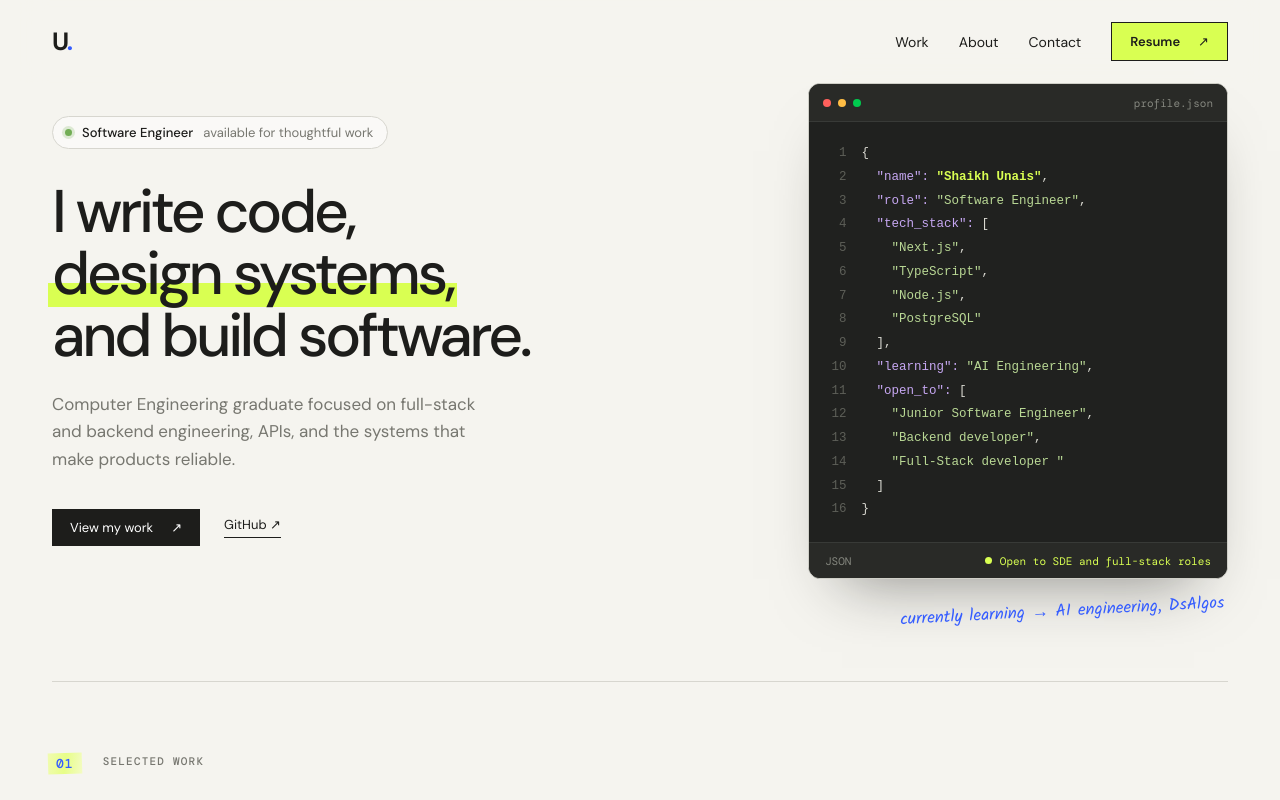
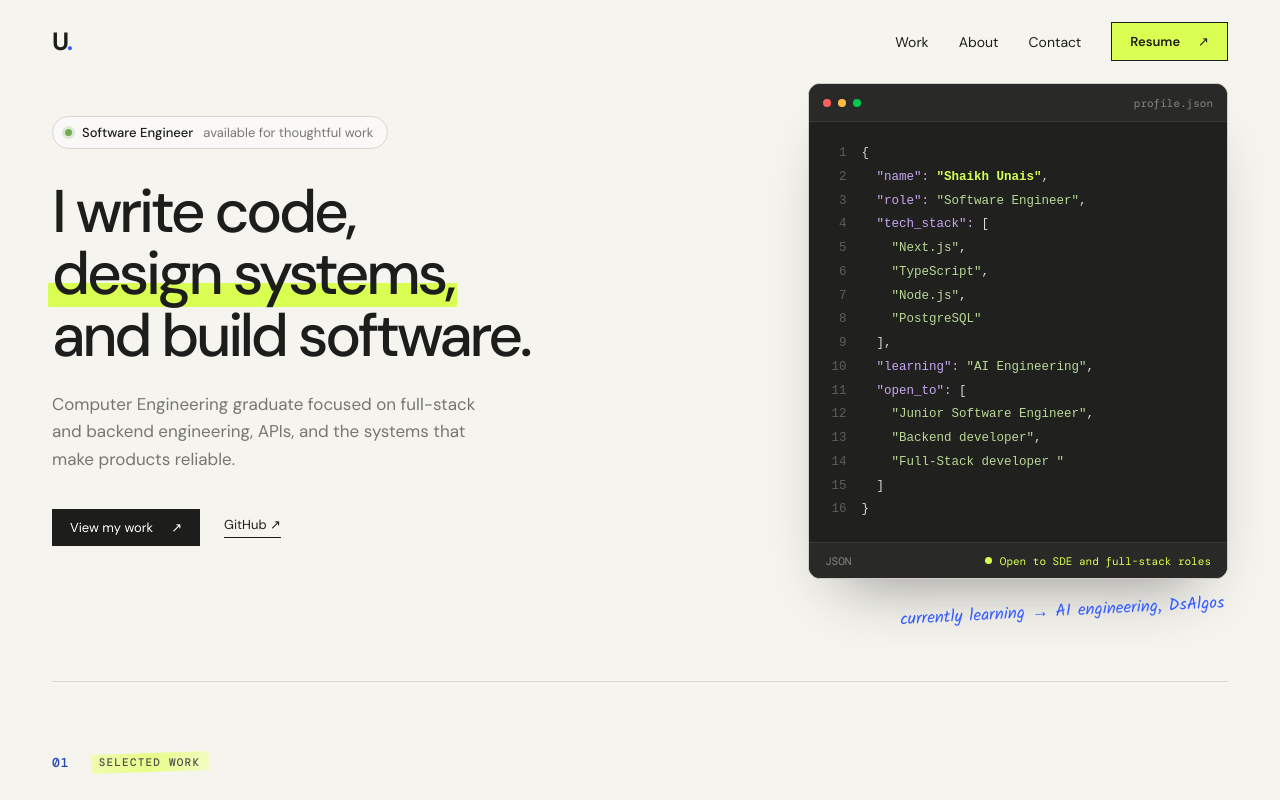
Before and after one commit to unais-08/portfolio, a React (Vite) app: page / in a window 1280 px wide. Shown: the top 800 px of the page. Built offline with nearby package versions, Linux system fonts and the light colour scheme.

Commit message:
style: update SectionLabel component and CSS for improved layout and color scheme

```diff
--- a/src/components/ui/SectionLabel.tsx
+++ b/src/components/ui/SectionLabel.tsx
@@ -1,5 +1,8 @@
 import type { ReactNode } from 'react'
 
 export function SectionLabel({ number, children }: { number: string; children: ReactNode }) {
-  return <div className="section-label"><span>{number}</span><span>{children}</span></div>
+  return (
+    <div className="section-label">
+      <span>{number}</span><span>{children}</span>
+    </div>)
 }
--- a/src/index.css
+++ b/src/index.css
@@ -225,19 +225,23 @@ h2 em {
 .section-label {
     display: flex;
     gap: 25px;
-    color: var(--muted);
+    color: #50514c;
 }
 
 .section-label span:first-child {
     position: relative;
-    z-index: 0;
-    color: #355dff;
+    color: #2444b8;
     font-size: 13px;
     letter-spacing: .08em;
+}
+
+.section-label span:last-child {
+    position: relative;
+    z-index: 0;
     padding: 1px 4px;
 }
 
-.section-label span:first-child::before {
+.section-label span:last-child::before {
     content: '';
     position: absolute;
     z-index: -1;
```
